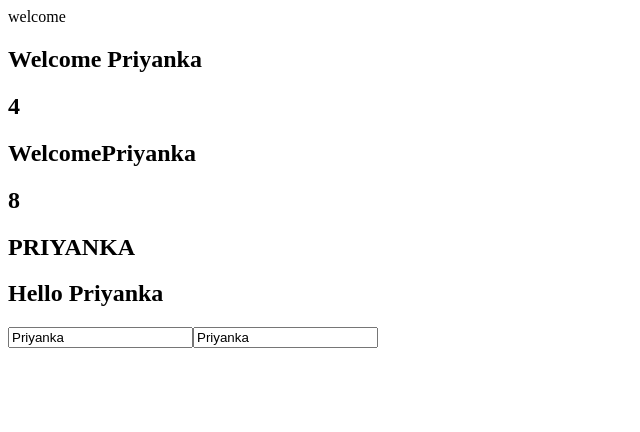
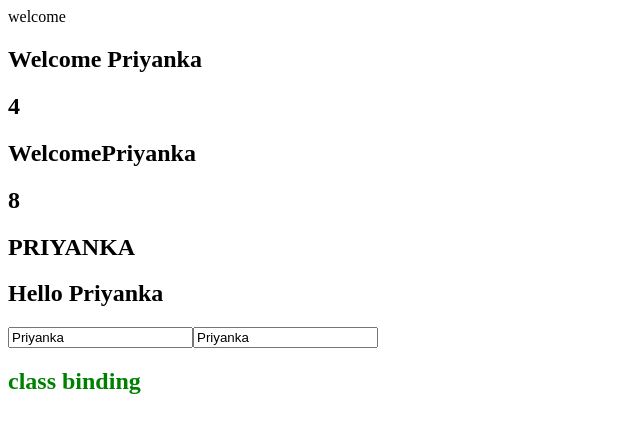
Before and after one commit to priyanka-teke05/angular-practice, an Angular app: page / in a window 1280 px wide. Shown: the top 432 px of the page, without its empty margins (0-640 px from the left). Built offline with nearby package versions, Linux system fonts and the light colour scheme.

Commit message:
ADDED: Styles with class and use it

```diff
--- a/src/app/component1/component1.component.ts
+++ b/src/app/component1/component1.component.ts
@@ -18,8 +18,18 @@ import { Component, OnInit } from '@angular/core';
               <h2>{{greetUser()}}</h2>
               <input [id]="myId" type="text" value="Priyanka">
               <input bind-disabled="isDisabled" id="{{myId}}" type="text" value="Priyanka">
+              <h2 class="text-success"> class binding</h2>
               `,
-  styleUrls: ['./component1.component.css']
+  styles: [`
+  .text-success {
+    color: green;
+  }
+  .text-danger {
+    color: red;
+  }
+  .text-special {
+    font-style: italic;
+  }`]
 })
 export class Component1Component implements OnInit {
   public name="Priyanka";
```
